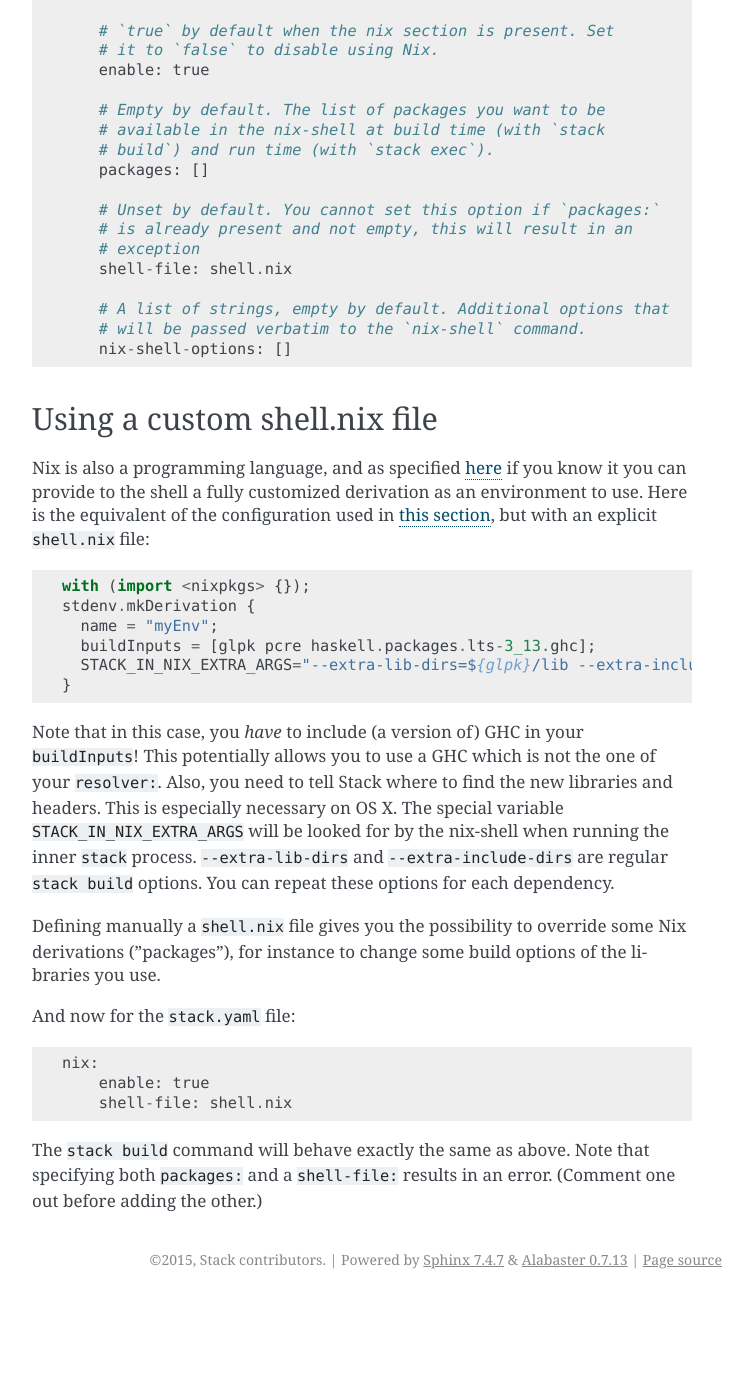
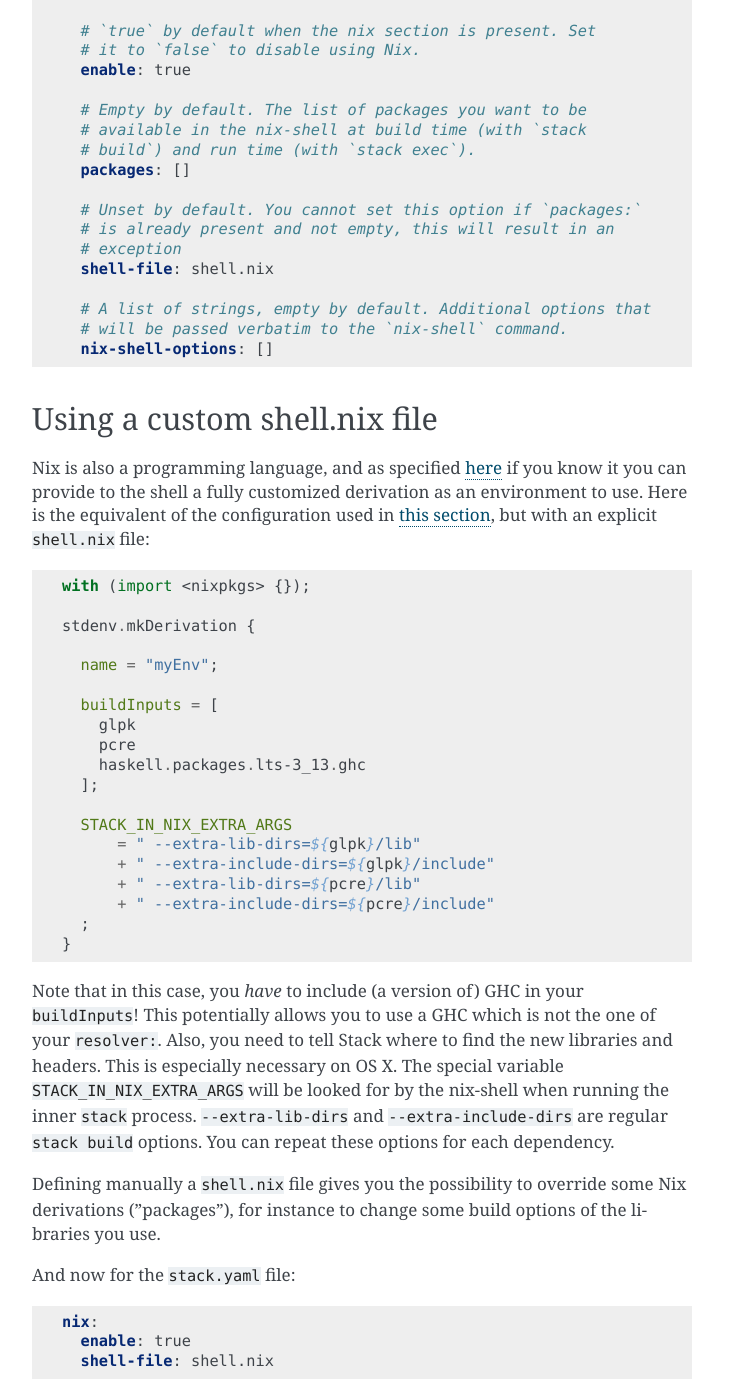
Before and after one commit to commercialhaskell/stack, a Sphinx documentation site: the page built from doc/nix_integration.md, in a window 1280 px wide and 1400 px high, scrolled down 2141 px. Shown: the whole window, without its empty margins (388-1141 px from the left). Built offline with Sphinx 7.4.7, drawn with Linux system fonts in a browser that asks for light colours; before the commit the page ends 3440 px from its top, so only the background shows below that; some of the changed lines change nothing that is shown; some of the changed text lies outside the part shown.

Commit message:
Eyecandy update for nix_integration.md
fixed a couple of outdated link anchors too

````diff
--- a/doc/nix_integration.md
+++ b/doc/nix_integration.md
@@ -21,10 +21,11 @@ using system libraries with special requirements.
 ### Additions to your `stack.yaml`
 
 Add a section to your `stack.yaml` as follows:
-
-    nix:
-      enable: true
-      packages: [glpk, pcre]
+```yaml
+nix:
+  enable: true
+  packages: [glpk, pcre]
+```
 
 This will instruct `stack` to build inside a nix-shell that will have
 the `glpk` and `pcre` libraries installed and available. Further, the
@@ -38,7 +39,7 @@ something that has not yet been mirrored in the Nixpkgs package
 repository. In order to check this, the quickest way is to install and
 launch a `nix-repl`:
 
-```
+```sh
 $ nix-channel --update
 $ nix-env -i nix-repl
 $ nix-repl
@@ -46,7 +47,7 @@ $ nix-repl
 
 Then, inside the `nix-repl`, do:
 
-```
+```sh
 nix-repl> :l <nixpkgs>
 nix-repl> haskell.packages.lts-3_13.ghc
 ```
@@ -97,42 +98,55 @@ command-line. See `stack --nix-help` for a list of all Nix options.
 Without this section, Nix will not be used.
 
 Here is a commented configuration file, showing the default values:
+```yaml
+nix:
 
-    nix:
+  # `true` by default when the nix section is present. Set
+  # it to `false` to disable using Nix.
+  enable: true
 
-        # `true` by default when the nix section is present. Set
-        # it to `false` to disable using Nix.
-        enable: true
+  # Empty by default. The list of packages you want to be
+  # available in the nix-shell at build time (with `stack
+  # build`) and run time (with `stack exec`).
+  packages: []
 
-        # Empty by default. The list of packages you want to be
-        # available in the nix-shell at build time (with `stack
-        # build`) and run time (with `stack exec`).
-        packages: []
+  # Unset by default. You cannot set this option if `packages:`
+  # is already present and not empty, this will result in an
+  # exception
+  shell-file: shell.nix
 
-        # Unset by default. You cannot set this option if `packages:`
-        # is already present and not empty, this will result in an
-        # exception
-        shell-file: shell.nix
-
-        # A list of strings, empty by default. Additional options that
-        # will be passed verbatim to the `nix-shell` command.
-        nix-shell-options: []
-
+  # A list of strings, empty by default. Additional options that
+  # will be passed verbatim to the `nix-shell` command.
+  nix-shell-options: []
+```
 ## Using a custom shell.nix file
 
 Nix is also a programming language, and as specified
-[here](#using-nix-with-stack) if you know it you can provide to the
+[here](#nix-integration) if you know it you can provide to the
 shell a fully customized derivation as an environment to use. Here is
 the equivalent of the configuration used in
-[this section](#enable-in-stackyaml), but with an explicit `shell.nix`
+[this section](#additions-to-your-stackyaml), but with an explicit `shell.nix`
 file:
 
-```
+```nix
 with (import <nixpkgs> {});
+
 stdenv.mkDerivation {
+
   name = "myEnv";
-  buildInputs = [glpk pcre haskell.packages.lts-3_13.ghc];
-  STACK_IN_NIX_EXTRA_ARGS="--extra-lib-dirs=${glpk}/lib --extra-include-dirs=${glpk}/include --extra-lib-dirs=${pcre}/lib --extra-include-dirs=${pcre}/include";
+
+  buildInputs = [
+    glpk
+    pcre
+    haskell.packages.lts-3_13.ghc
+  ];
+
+  STACK_IN_NIX_EXTRA_ARGS
+      = " --extra-lib-dirs=${glpk}/lib"
+      + " --extra-include-dirs=${glpk}/include"
+      + " --extra-lib-dirs=${pcre}/lib"
+      + " --extra-include-dirs=${pcre}/include"
+  ;
 }
 ```
 
@@ -151,10 +165,10 @@ some build options of the libraries you use.
 
 And now for the `stack.yaml` file:
 
-```
+```yaml
 nix:
-    enable: true
-    shell-file: shell.nix
+  enable: true
+  shell-file: shell.nix
 ```
 
 The `stack build` command will behave exactly the same as above. Note
````
